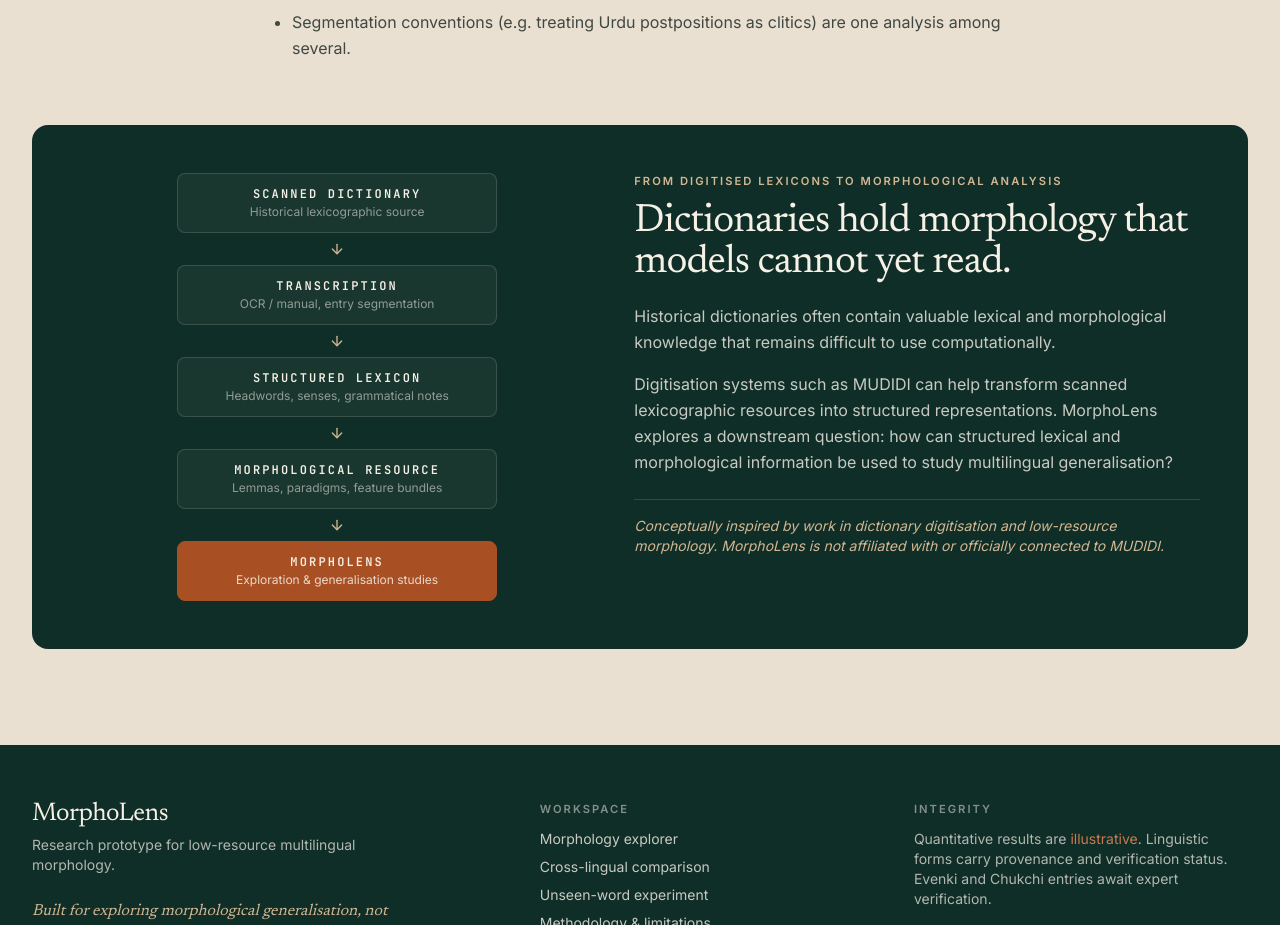
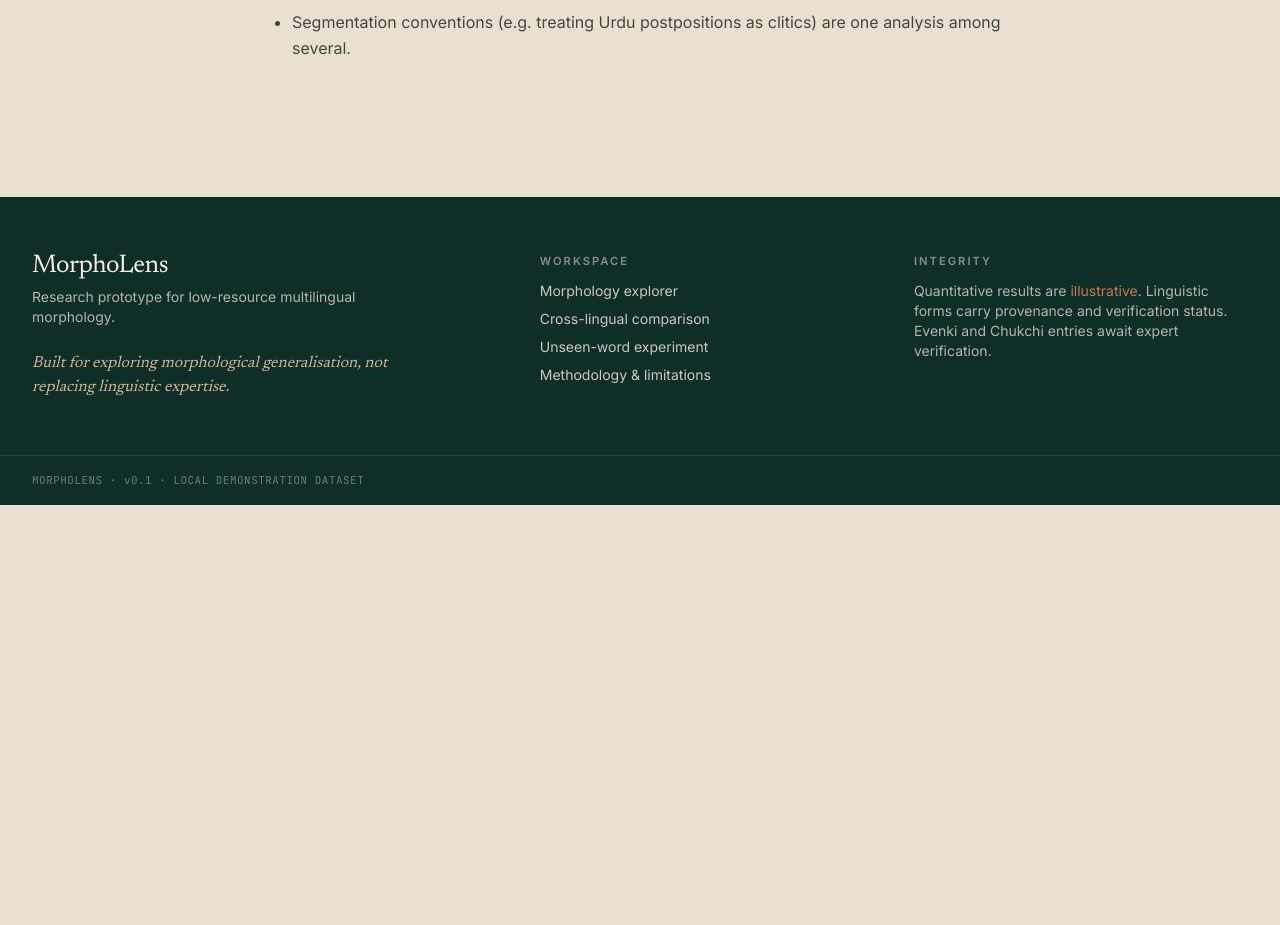
Before and after one commit to inayatarshad/morpholens_app, a Next.js app: page /about in a window 1280 px wide. Shown: the part 2041-2966 px from the top of the page. After the commit the page ends 2546 px from the top, so only its background shows below. Built offline with nearby package versions, Linux system fonts and the light colour scheme; a web font is replaced by a local one.

Commit message:
Remove MUDIDI references
Drops the dictionary-digitisation pipeline section from the methodology
page and all MUDIDI mentions from the README and data comments.

Co-Authored-By: Claude Opus 5 <noreply@anthropic.com>

```diff
--- a/src/app/about/page.tsx
+++ b/src/app/about/page.tsx
@@ -1,17 +1,9 @@
 import type { Metadata } from "next";
-import { ArrowDown, TriangleAlert } from "lucide-react";
+import { TriangleAlert } from "lucide-react";
 import { Container } from "@/components/AppShell";
 import { languages } from "@/data/languages";
 
 export const metadata: Metadata = { title: "Methodology" };
-
-const pipeline = [
-  { label: "Scanned dictionary", note: "Historical lexicographic source" },
-  { label: "Transcription", note: "OCR / manual, entry segmentation" },
-  { label: "Structured lexicon", note: "Headwords, senses, grammatical notes" },
-  { label: "Morphological resource", note: "Lemmas, paradigms, feature bundles" },
-  { label: "MorphoLens", note: "Exploration & generalisation studies", highlight: true },
-];
 
 function Section({ n, title, children }: { n: string; title: string; children: React.ReactNode }) {
   return (
@@ -123,37 +115,6 @@ export default function AboutPage() {
         </ul>
       </Section>
 
-      {/* MUDIDI connection */}
-      <section className="mt-6 grid gap-10 rounded-2xl bg-bush p-8 text-ivory md:p-12 lg:grid-cols-[1fr_1.1fr]">
-        <div className="flex flex-col items-center">
-          {pipeline.map((p, i) => (
-            <div key={p.label} className="flex w-full max-w-xs flex-col items-center">
-              <div className={`w-full rounded-lg border px-4 py-3 text-center ${p.highlight ? "border-sienna bg-sienna" : "border-ivory/15 bg-ivory/[0.04]"}`}>
-                <p className="font-mono text-xs font-semibold tracking-[0.18em]">{p.label.toUpperCase()}</p>
-                <p className={`mt-0.5 text-xs ${p.highlight ? "text-ivory/85" : "text-ivory/55"}`}>{p.note}</p>
-              </div>
-              {i < pipeline.length - 1 && <ArrowDown size={16} className="my-2 text-oak" />}
-            </div>
-          ))}
-        </div>
-        <div>
-          <p className="eyebrow !text-oak">From digitised lexicons to morphological analysis</p>
-          <h2 className="display display-md mt-3">Dictionaries hold morphology that models cannot yet read.</h2>
-          <p className="mt-5 leading-relaxed text-ivory/80">
-            Historical dictionaries often contain valuable lexical and morphological knowledge that remains difficult to
-            use computationally.
-          </p>
-          <p className="mt-4 leading-relaxed text-ivory/80">
-            Digitisation systems such as MUDIDI can help transform scanned lexicographic resources into structured
-            representations. MorphoLens explores a downstream question: how can structured lexical and morphological
-            information be used to study multilingual generalisation?
-          </p>
-          <p className="mt-6 border-t border-ivory/15 pt-4 text-sm italic text-oak">
-            Conceptually inspired by work in dictionary digitisation and low-resource morphology. MorphoLens is not
-            affiliated with or officially connected to MUDIDI.
-          </p>
-        </div>
-      </section>
     </Container>
   );
 }
--- a/src/data/types.ts
+++ b/src/data/types.ts
@@ -2,7 +2,7 @@
  * MorphoLens data model.
  *
  * Every linguistic example lives in /src/data as plain TypeScript objects so it can be
- * swapped for UniMorph exports, MUDIDI-derived lexicons, custom Urdu datasets or model
+ * swapped for UniMorph exports, digitised lexicons, custom Urdu datasets or model
  * predictions without touching UI code. See README → "Architecture".
  */
 
```
Also changed, not shown: 1 other file (tests, documents, lock files or other folders).
